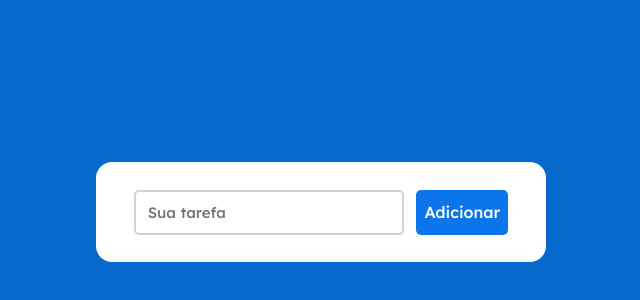
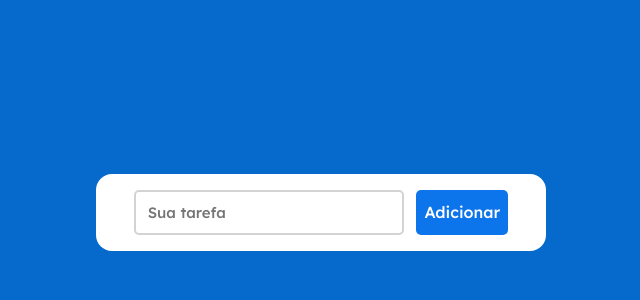
Before and after one commit to Iago-Santos-Sousa/To-do-List, a React (Vite) app: page / in a window 1280 px wide. Shown: the part 188-488 px from the top of the page, without its empty margins (319-959 px from the left). Built offline with nearby package versions, Linux system fonts and the light colour scheme.

Commit message:
revert cm-02 2

```diff
--- a/src/components/TaskForm.tsx
+++ b/src/components/TaskForm.tsx
@@ -21,7 +21,6 @@ const TaskForm = ({
       // altera tarefa
       if (handleUpdateTask) {
         handleUpdateTask(idTask, title);
-        setErrorMessage("");
       }
     },
   };
--- a/src/index.css
+++ b/src/index.css
@@ -22,7 +22,6 @@ body {
 
 .App {
   min-width: 450px;
-  min-height: 100px;
   border-radius: 1rem;
   background-color: aqua;
   display: flex;
```
